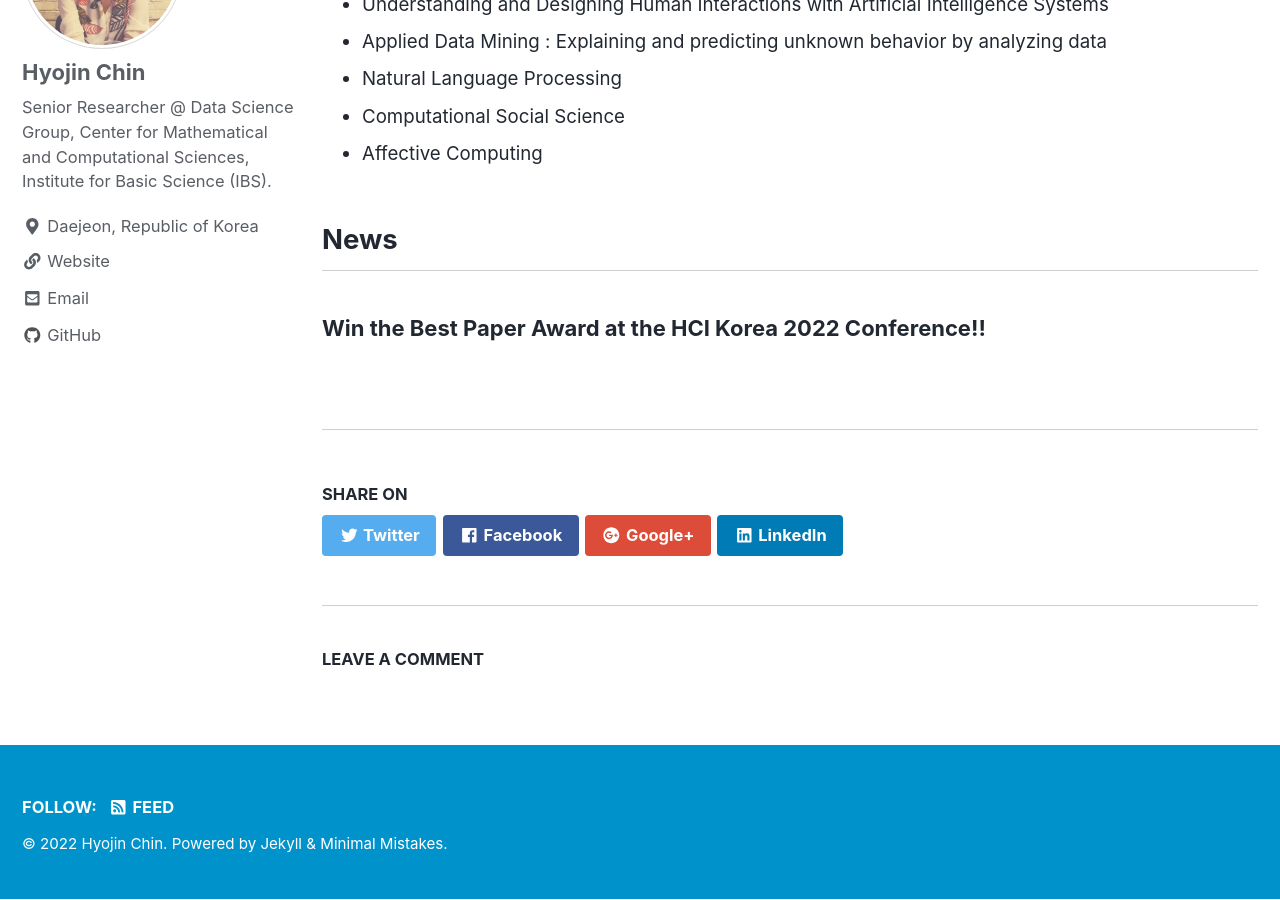
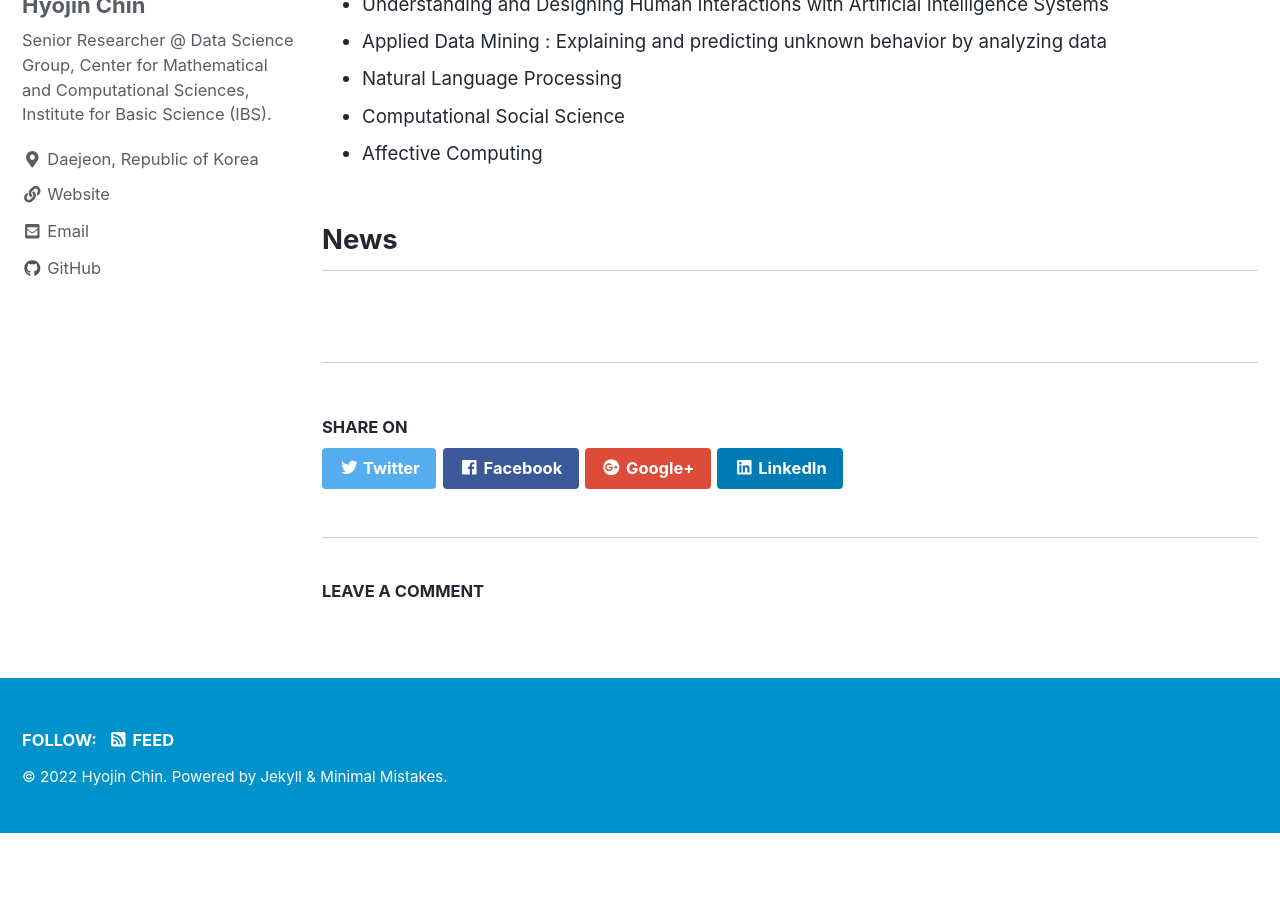
Before and after one commit to tesschin/tesschin.github.io, a Jekyll site: the page built from index.md, in a window 1280 px wide and 900 px high, scrolled down 825 px. Built offline with Jekyll 4.4.1, drawn with Linux system fonts in a browser that asks for light colours; nearby versions of some CDN libraries; the list of posts is cut into pages by our own code; after the commit the page ends 1657 px from its top, so only the background shows below that.

Commit message:
Update index.md

```diff
--- a/index.md
+++ b/index.md
@@ -29,4 +29,3 @@ Data Scientist. HCI Researcher. Very interested in understanding and designing h
 
 
 ## News
-### Win the Best Paper Award at the HCI Korea 2022 Conference!!
```
